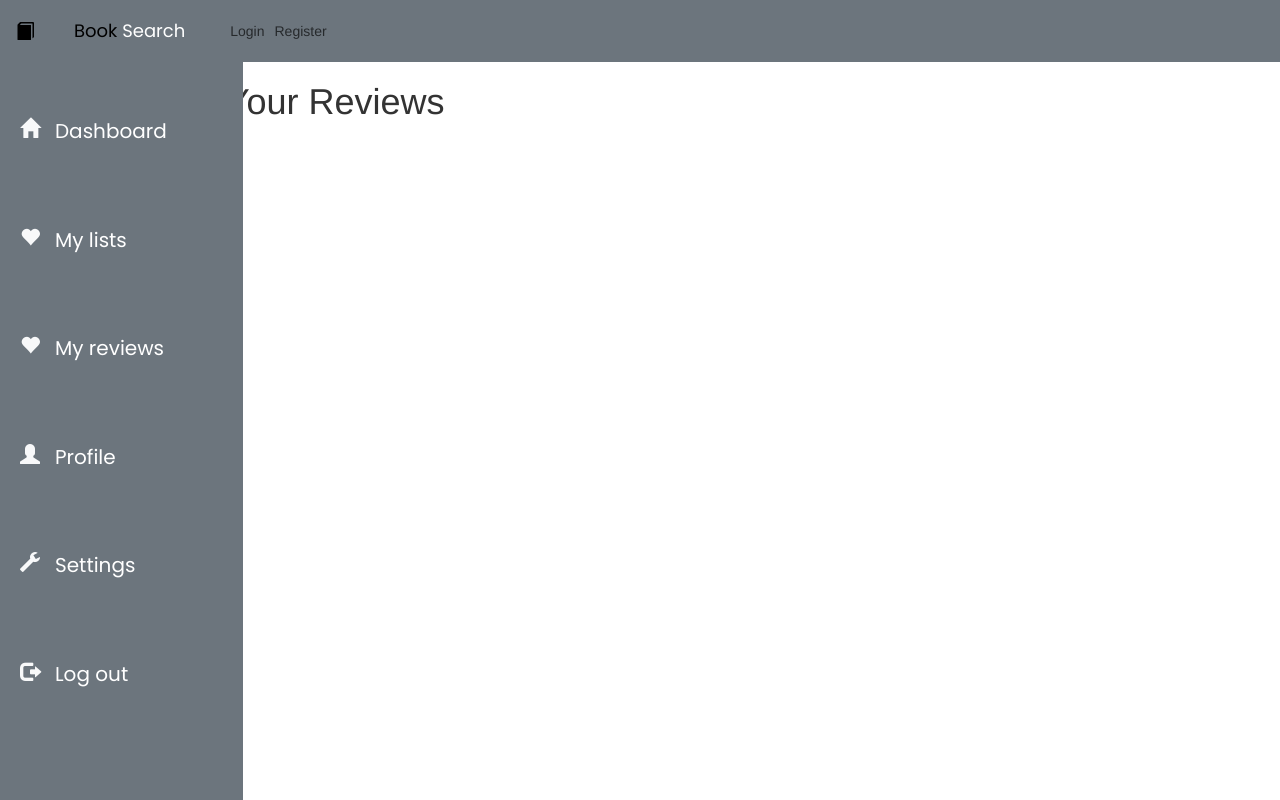
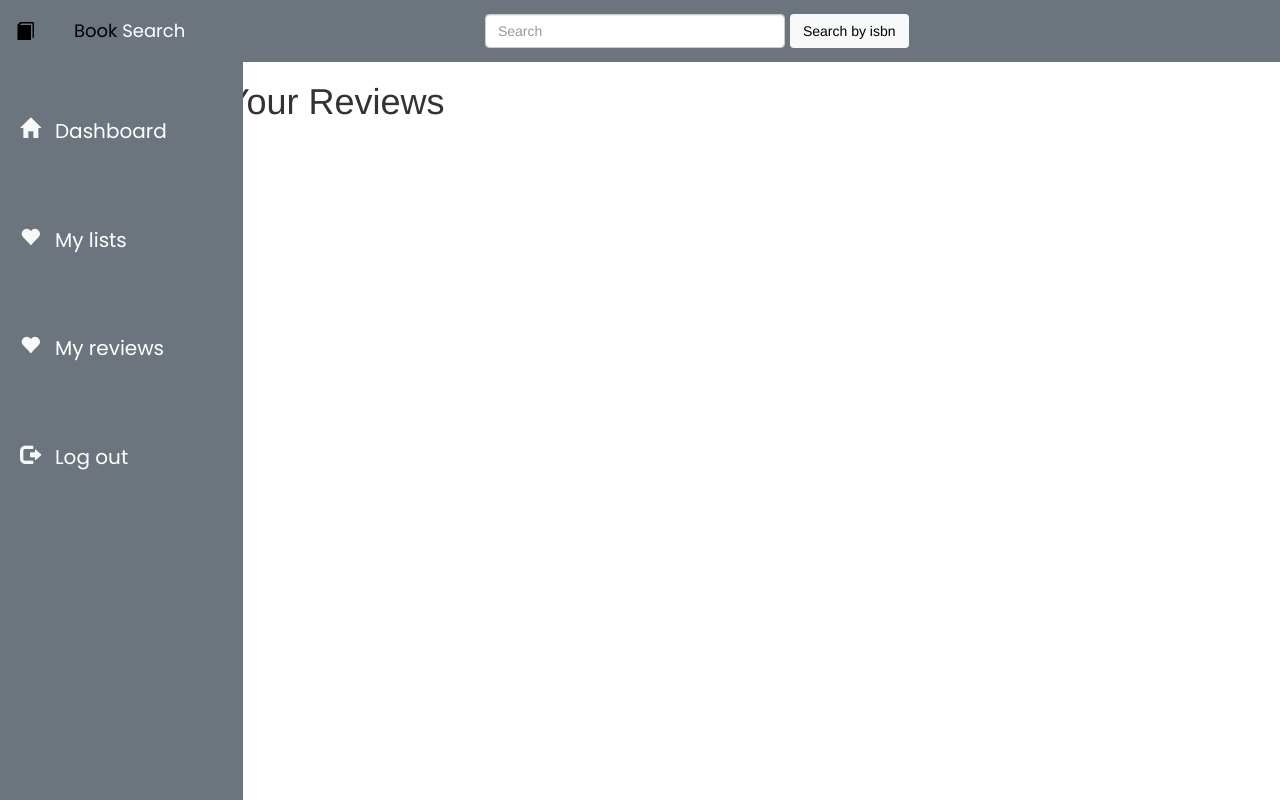
Before and after one commit to kdevivanco/cloud_front_flask, a Flask app: page /reviews in a window 1280 px wide; the page is wider, and only the part inside the window is pictured. Run offline with Flask 3, Linux system fonts and the light colour scheme; the visitor is signed in with stand-in values (Sample User, id 1); data that the repository does not hold is empty; some libraries are stand-ins or nearby versions.

Commit message:
completo

```diff
--- a/app.py
+++ b/app.py
@@ -29,13 +29,18 @@ def login():
         response = requests.post(endpoint, json={'email': email, 'password': password})
         if response.status_code == 200:
             user_data = response.json()
-            session['user_id'] = 3
+            session['user_id'] = user_data['id']
             session['email'] = user_data['email']
             return redirect('/dashboard')
         else:
             return redirect('/login')
 
     return render_template('login.html')
+
+@app.route('/logout')
+def logout():
+    session.clear()
+    return redirect('/')
 
 @app.route('/register', methods=['GET'])
 def show_register():
@@ -136,6 +141,15 @@ def search(isbn):
         return redirect('/dashboard')
 
 
+@app.route('/search-by-isbn', methods=['POST'])
+def search_by_isbn():
+    '''---------------- READ Book ----------------'''
+    isbn = request.form['isbn']
+    response = requests.get(f'{BOOKUSER_ENDPOINT}/book/{isbn}')
+    if response.ok:
+        return redirect(f'/book/{isbn}')
+    else:
+        return render_template('not_found.html', isbn=isbn)
 
 @app.route('/dashboard')
 def dashboard():
@@ -162,8 +176,11 @@ def dashboard():
 
     latest_books = []
     response = requests.get(f'{BOOKUSER_ENDPOINT}/book/all/')
+    #get last 6 elements of response:
+
     if response.ok:
         latest_books = response.json()
+        latest_books = latest_books[-7:-1]
 
     return render_template('dashboard.html', user=user, user_reviews =user_reviews, latest_books=latest_books)
 
@@ -207,7 +224,9 @@ def lists():
                     book_id = record['book_id']
                     book_response = requests.get(f'{BOOKUSER_ENDPOINT}/book/{book_id}')
                     if book_response.ok:
-                        list['books'].append(book_response.json())
+                        book = book_response.json()
+                        book['list_id'] = record['list_id']
+                        list['books'].append(book)
 
         return render_template('lists.html', lists=lists)
     else:
@@ -244,13 +263,13 @@ def delete_record(list_id, book_id):
 
     # Security check:
     user_id = session['user_id']
-    response = requests.get(f'{BOOKLIST_ENDPOINT}/list/all/{user_id}')
-    list_ids = []
-    if response.ok:
-        for obj in response:
-            list_ids.append(obj['id'])
-        if list_id not in list_ids:
-            return redirect('/dashboard')
+    # response = requests.get(f'{BOOKLIST_ENDPOINT}/list/all/{user_id}')
+    # list_ids = []
+    # if response.ok:
+    #     for obj in response:
+    #         list_ids.append(obj['id'])
+    #     if list_id not in list_ids:
+    #         return redirect('/dashboard')
 
     response = requests.delete(f'{BOOKLIST_ENDPOINT}/record/{list_id}/{book_id}')
     if response.ok:
@@ -335,15 +354,21 @@ def load_edit_review(id):
         return redirect('/login')
     user_id = session['user_id']
 
-    response = requests.get(f'{REVIEW_ENDPOINT}/{id}')
+    response = requests.get(f'{REVIEW_ENDPOINT}{id}')
     if response.ok:
         review = response.json()
-        return render_template('edit_review.html', review=review)
+        book_id = review['book_id']
+        book_response = requests.get(f'{BOOKUSER_ENDPOINT}/book/{book_id}')
+        if book_response.ok:
+            review['book'] = book_response.json()
+        return render_template('single_review.html', review=review)
     else:
         return redirect('/dashboard')
 
 
-@app.route('/review/<id>', methods=['POST'])
+
+
+@app.route('/review/<id>/edit', methods=['POST'])
 def update_review(id):
     '''---------------- UPDATE un review -----------------'''
 
@@ -360,21 +385,21 @@ def update_review(id):
         "description": review_text
     }
 
-    response = requests.put(f'{REVIEW_ENDPOINT}/{id}', json=payload)
+    response = requests.put(f'{REVIEW_ENDPOINT}{id}', json=payload)
 
     if response.ok:
         return redirect('/review/{id}')
     else:
         return redirect('/dashboard')
 
-@app.route('/review/<id>', methods=['DELETE'])
+@app.route('/review/delete/<id>')
 def delete_review(id):
     '''---------------- DELETE un review -----------------'''
 
     if 'user_id' not in session:
         return redirect('/dashboard')
 
-    response = requests.delete(f'{REVIEW_ENDPOINT}/{id}')
+    response = requests.delete(f'{REVIEW_ENDPOINT}{id}')
     if response.ok:
         return redirect('/reviews')
     else:
--- a/templates/base_dashboard.html
+++ b/templates/base_dashboard.html
@@ -24,14 +24,18 @@
            <span class="navbar-toggler-icon"></span>
          </button>
          <div class="collapse navbar-collapse" id="navbarSupportedContent">
-           <ul class="navbar-nav ms-auto mb-2 mb-lg-0">
-             <li class="nav-item">
-               <a class="nav-link poppins-regula" href="login.html">Login</a>
-             </li>
-             <li class="nav-item">
-               <a class="nav-link poppins-regula" href="register.html">Register</a>
-             </li>
-           </ul>
+           <!--Searchbar:-->
+           <div class="row">
+            <div class="col-3">
+
+            </div>
+            <div class="col-6">
+              <form class="d-flex" action="/search-by-isbn" method="post">
+                <input class="form-control me-2" name="isbn"style="max-width: 300px;" type="search" placeholder="Search" aria-label="Search">
+                <button class="btn btn-light" type="submit">Search by isbn</button>
+              </form>
+            </div>
+           </div>
          </div>
        </div>
      </nav>
@@ -63,7 +67,7 @@
                                   <div class="col-10 col-sidebar"><a class="a-title" href="/reviews">My reviews</a></div>
                               </div>
                           </li>
-                            <li class="p-3">
+                            <!-- <li class="p-3">
                                 <div class="row row-sidebar">
                                     <div class="col-2"><i class="text-light sidebar-icon glyphicon glyphicon-user"></i></div>
                                     <div class="col-10 col-sidebar"><a class="a-title" href="#">Profile</a></div>
@@ -74,11 +78,11 @@
                                     <div class="col-2"><i class="text-light sidebar-icon glyphicon glyphicon-wrench"></i></div>
                                     <div class="col-10 col-sidebar"><a class="a-title" href="#">Settings</a></div>
                                 </div>
-                            </li>
+                            </li> -->
                             <li class="p-3">
                                 <div class="row row-sidebar">
                                     <div class="col-2"><i class="text-light sidebar-icon glyphicon glyphicon-log-out"></i></div>
-                                    <div class="col-10 col-sidebar"><a class="a-title" href="#">Log out</a></div>
+                                    <div class="col-10 col-sidebar"><a class="a-title" href="/logout">Log out</a></div>
                                 </div>
                             </li>
 
--- a/templates/lists.html
+++ b/templates/lists.html
@@ -30,7 +30,7 @@
                                     <p>ISBN: {{record.isbn}}</p>
                                     <p class="card-text">{{record.description}}</p>
                                     <p class="card-text"><small class="text-body-secondary">{{record.pub_year}}</small></p>
-                                    <!-- <a href="/delete/{{list.id}}//{{record.isbn}}" class="btn btn-danger">Delete</a> -->
+                                    <a href="/delete/{{record.list_id}}//{{record.isbn}}" class="btn btn-danger">Delete</a>
                                   </div>
                                 </div>
                               </div>
--- a/templates/reviews.html
+++ b/templates/reviews.html
@@ -31,10 +31,10 @@
                             <div class="row mt-5">
                                 <div class="col-4">
 
-                                    <a href="/review/{{review.id}}" method="delete" class="btn btn-danger">DELETE</a>
+                                    <a href="/review/delete/{{review.id}}"  class="btn btn-danger">DELETE</a>
                                 </div>
                                 <div class="col-4">
-                                    <a href="/review/{{review.id}}/edit" class="btn btn-primary">EDIT</a>
+                                    <a href="/review/{{review.id}}/edit"  class="btn btn-primary">EDIT</a>
                                 </div>
                             </div>
                         </div>
```
Also changed, not shown: templates/not_found.html (added, +11 -0 lines), templates/single_review.html (added, +56 -0 lines).
